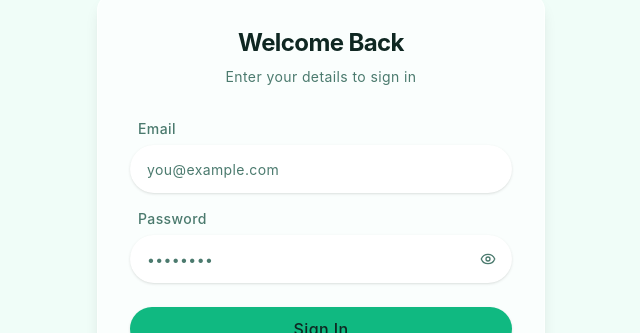
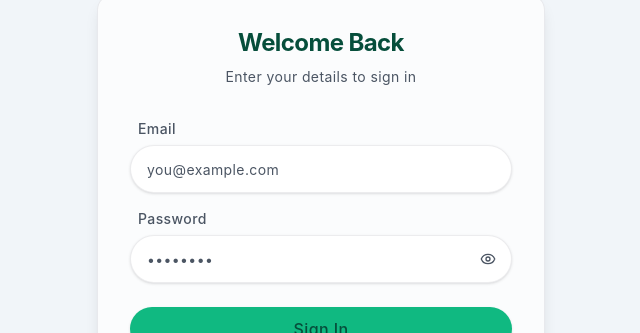
Before and after one commit to mkenjy97/REACT_APP, a React (Vite) app: page /auth in a window 1280 px wide. Shown: the part 107-440 px from the top of the page, without its empty margins (319-959 px from the left). Built offline with nearby package versions, Linux system fonts and the light colour scheme; no server answers; the database is empty.

Commit message:
theme management update

```diff
--- a/src/components/layout/BottomNav.tsx
+++ b/src/components/layout/BottomNav.tsx
@@ -41,16 +41,16 @@ export function BottomNav() {
                 <NavIcon
                   size={22}
                   strokeWidth={isActive ? 2.5 : 1.8}
-                  className={isActive ? 'text-emerald-400' : ''}
+                  className={isActive ? 'text-primary-400' : ''}
                 />
-                <span className={`text-[10px] mt-1 font-medium ${isActive ? 'text-emerald-400' : ''}`}>
+                <span className={`text-[10px] mt-1 font-medium ${isActive ? 'text-primary-400' : ''}`}>
                   {label}
                 </span>
               </div>
               {isActive && (
                 <motion.div
                   layoutId="bottom-nav-active"
-                  className="absolute bg-emerald-500/15 rounded-2xl w-20 h-[64px] z-0"
+                  className="absolute bg-primary-500/15 rounded-2xl w-20 h-[64px] z-0"
                   transition={TRANSITIONS.spring}
                 />
               )}
--- /dev/null
+++ b/src/config/themes.config.ts
@@ -0,0 +1,196 @@
+export type Palette = {
+  50: string;
+  100: string;
+  200: string;
+  300: string;
+  400: string;
+  500: string;
+  bg: string;
+  surface: string;
+  text: string;
+  textMuted: string;
+};
+
+export interface AppTheme {
+  id: string;
+  name: string;
+  light: Palette;
+  dark: Palette;
+}
+
+/**
+ * PREDEFINED_THEMES
+ * Refined for WCAG 2.1 Accessibility & Visual Depth
+ */
+export const PREDEFINED_THEMES: AppTheme[] = [
+  {
+    id: 'emerald',
+    name: 'Emerald',
+    light: {
+      50: '#ecfdf5',
+      100: '#d1fae5',
+      200: '#a7f3d0',
+      300: '#6ee7b7',
+      400: '#34d399',
+      500: '#10b981',
+      bg: '#f1f5f9', // Light Gray-Blue for better card contrast
+      surface: '#ffffff',
+      text: '#064e3b',
+      textMuted: '#4b5563',
+    },
+    dark: {
+      50: '#064e3b',
+      100: '#065f46',
+      200: '#047857',
+      300: '#059669',
+      400: '#10b981',
+      500: '#34d399',
+      bg: '#022c22',
+      surface: '#064e3b',
+      text: '#f0fdf4',
+      textMuted: '#94a3b8',
+    }
+  },
+  {
+    id: 'blue',
+    name: 'Ocean Blue',
+    light: {
+      50: '#eff6ff',
+      100: '#dbeafe',
+      200: '#bfdbfe',
+      300: '#93c5fd',
+      400: '#60a5fa',
+      500: '#3b82f6',
+      bg: '#f0f4f8',
+      surface: '#ffffff',
+      text: '#1e3a8a',
+      textMuted: '#4b5563',
+    },
+    dark: {
+      50: '#1e3a8a',
+      100: '#1e40af',
+      200: '#1d4ed8',
+      300: '#2563eb',
+      400: '#3b82f6',
+      500: '#60a5fa',
+      bg: '#0f172a',
+      surface: '#1e293b',
+      text: '#f8fafc',
+      textMuted: '#94a3b8',
+    }
+  },
+  {
+    id: 'purple',
+    name: 'Royal Purple',
+    light: {
+      50: '#faf5ff',
+      100: '#f3e8ff',
+      200: '#e9d5ff',
+      300: '#d8b4fe',
+      400: '#c084fc',
+      500: '#a855f7',
+      bg: '#f5f3ff',
+      surface: '#ffffff',
+      text: '#4c1d95',
+      textMuted: '#4b5563',
+    },
+    dark: {
+      50: '#4c1d95',
+      100: '#5b21b6',
+      200: '#6d28d9',
+      300: '#7c3aed',
+      400: '#8b5cf6',
+      500: '#a78bfa',
+      bg: '#1e1b4b',
+      surface: '#312e81',
+      text: '#f5f3ff',
+      textMuted: '#a78bfa',
+    }
+  },
+  {
+    id: 'orange',
+    name: 'Sunset Orange',
+    light: {
+      50: '#fff7ed',
+      100: '#ffedd5',
+      200: '#fed7aa',
+      300: '#fdba74',
+      400: '#fb923c',
+      500: '#f97316',
+      bg: '#fff7ed',
+      surface: '#ffffff',
+      text: '#7c2d12',
+      textMuted: '#57534e',
+    },
+    dark: {
+      50: '#7c2d12',
+      100: '#9a3412',
+      200: '#c2410c',
+      300: '#ea580c',
+      400: '#f97316',
+      500: '#fb923c',
+      bg: '#291b15',
+      surface: '#431407',
+      text: '#fff7ed',
+      textMuted: '#fdba74',
+    }
+  },
+  {
+    id: 'rose',
+    name: 'Rose Pink',
+    light: {
+      50: '#fff1f2',
+      100: '#ffe4e6',
+      200: '#fecdd3',
+      300: '#fda4af',
+      400: '#fb7185',
+      500: '#f43f5e',
+      bg: '#fff1f2',
+      surface: '#ffffff',
+      text: '#881337',
+      textMuted: '#4b5563',
+    },
+    dark: {
+      50: '#881337',
+      100: '#9f1239',
+      200: '#be123c',
+      300: '#e11d48',
+      400: '#f43f5e',
+      500: '#fb7185',
+      bg: '#310a11',
+      surface: '#4c0519',
+      text: '#fff1f2',
+      textMuted: '#fda4af',
+    }
+  },
+  {
+    id: 'slate',
+    name: 'Modern Slate',
+    light: {
+      50: '#f8fafc',
+      100: '#f1f5f9',
+      200: '#e2e8f0',
+      300: '#cbd5e1',
+      400: '#94a3b8',
+      500: '#64748b',
+      bg: '#f1f5f9',
+      surface: '#ffffff',
+      text: '#0f172a',
+      textMuted: '#475569',
+    },
+    dark: {
+      50: '#0f172a',
+      100: '#1e293b',
+      200: '#334155',
+      300: '#475569',
+      400: '#64748b',
+      500: '#94a3b8',
+      bg: '#020617',
+      surface: '#0f172a',
+      text: '#f1f5f9',
+      textMuted: '#94a3b8',
+    }
+  }
+];
+
+export const DEFAULT_THEME = PREDEFINED_THEMES[0];
--- a/src/index.css
+++ b/src/index.css
@@ -33,12 +33,12 @@
     --primary-500: #10b981;
 
     /* Light Theme */
-    --bg-color: #f0fdf8;
+    --bg-color: #f8fafc;
     --surface-color: #ffffff;
-    --text-color: #0f2722;
-    --text-muted: #4b7a6e;
-    --glass-border: rgba(255, 255, 255, 0.6);
-    --glass-bg: rgba(255, 255, 255, 0.65);
+    --text-color: #0f172a;
+    --text-muted: #475569;
+    --glass-border: rgba(15, 23, 42, 0.08);
+    --glass-bg: rgba(255, 255, 255, 0.7);
 
     /* Layout Tokens */
     --radius-card-val: 1.5rem;
@@ -60,8 +60,8 @@
     --surface-color: #0d1a16;
     --text-color: #ecfdf5;
     --text-muted: #6ee7b7;
-    --glass-border: rgba(52, 211, 153, 0.12);
-    --glass-bg: rgba(13, 26, 22, 0.55);
+    --glass-border: rgba(255, 255, 255, 0.08);
+    --glass-bg: rgba(0, 0, 0, 0.25);
   }
 
   body {
@@ -81,4 +81,27 @@
   .glass-button {
     @apply backdrop-blur-md bg-glass-bg border border-glass-border hover:bg-glass-border transition-all duration-300 rounded-full font-medium active:scale-95 disabled:opacity-50 disabled:pointer-events-none;
   }
+
+  /* Custom Color Picker Styling */
+  .color-picker-input {
+    -webkit-appearance: none;
+    -moz-appearance: none;
+    appearance: none;
+    padding: 0;
+    border: none;
+  }
+
+  .color-picker-input::-webkit-color-swatch-wrapper {
+    padding: 0;
+  }
+
+  .color-picker-input::-webkit-color-swatch {
+    border: none;
+    border-radius: 9999px;
+  }
+
+  .color-picker-input::-moz-color-swatch {
+    border: none;
+    border-radius: 9999px;
+  }
 }
--- a/src/store/useThemeStore.ts
+++ b/src/store/useThemeStore.ts
@@ -3,18 +3,12 @@ import { persist } from 'zustand/middleware';
 import i18n from '@/i18n/config';
 import { doc, setDoc, getDoc } from 'firebase/firestore';
 import { db } from '@/services/firebase';
+import { type Palette, PREDEFINED_THEMES, DEFAULT_THEME } from '@/config/themes.config';
+
+export type { Palette };
 
 export const subscribeToTheme = () => {};
 export const unsubscribeTheme = () => {};
-
-export type Palette = {
-  50: string;
-  100: string;
-  200: string;
-  300: string;
-  400: string;
-  500: string;
-};
 
 type ThemeState = {
   isDark: boolean;
@@ -26,6 +20,7 @@ type ThemeState = {
   toggleTheme: () => void;
   setLanguage: (lang: string) => void;
   setPaletteColor: (mode: 'light' | 'dark', shade: keyof Palette, color: string) => void;
+  setThemeFromPreset: (themeId: string) => void;
   setAppName: (name: string) => void;
   setAppIcon: (url: string | null) => void;
   resetPalettes: () => void;
@@ -34,31 +29,13 @@ type ThemeState = {
   _applyPalette: () => void;
 };
 
-const defaultLightPalette: Palette = {
-  50: '#ecfdf5',
-  100: '#d1fae5',
-  200: '#a7f3d0',
-  300: '#6ee7b7',
-  400: '#34d399',
-  500: '#10b981',
-};
-
-const defaultDarkPalette: Palette = {
-  50: '#0f2722',
-  100: '#134e3a',
-  200: '#065f46',
-  300: '#047857',
-  400: '#059669',
-  500: '#34d399',
-};
-
 export const useThemeStore = create<ThemeState>()(
   persist(
     (set, get) => ({
       isDark: window.matchMedia('(prefers-color-scheme: dark)').matches,
       language: 'en',
-      lightPalette: defaultLightPalette,
-      darkPalette: defaultDarkPalette,
+      lightPalette: DEFAULT_THEME.light,
+      darkPalette: DEFAULT_THEME.dark,
       appName: 'SpendLess',
       appIconUrl: null,
 
@@ -90,11 +67,19 @@ export const useThemeStore = create<ThemeState>()(
         get()._applyPalette();
       },
 
+      setThemeFromPreset: (themeId: string) => {
+        const theme = PREDEFINED_THEMES.find(t => t.id === themeId);
+        if (theme) {
+          set({ lightPalette: theme.light, darkPalette: theme.dark });
+          get()._applyPalette();
+        }
+      },
+
       setAppName: (name: string) => set({ appName: name }),
       setAppIcon: (url: string | null) => set({ appIconUrl: url }),
 
       resetPalettes: () => {
-        set({ lightPalette: defaultLightPalette, darkPalette: defaultDarkPalette });
+        set({ lightPalette: DEFAULT_THEME.light, darkPalette: DEFAULT_THEME.dark });
         get()._applyPalette();
       },
 
@@ -103,8 +88,8 @@ export const useThemeStore = create<ThemeState>()(
         if (snap.exists()) {
           const data = snap.data();
           set({
-            lightPalette: data.lightPalette || defaultLightPalette,
-            darkPalette: data.darkPalette || defaultDarkPalette,
+            lightPalette: data.lightPalette || DEFAULT_THEME.light,
+            darkPalette: data.darkPalette || DEFAULT_THEME.dark,
           });
           get()._applyPalette();
         }
@@ -120,9 +105,18 @@ export const useThemeStore = create<ThemeState>()(
       _applyPalette: () => {
         const { isDark, lightPalette, darkPalette } = get();
         const activePalette = isDark ? darkPalette : lightPalette;
-        Object.entries(activePalette).forEach(([shade, color]) => {
+
+        // Primary shades
+        [50, 100, 200, 300, 400, 500].forEach(shade => {
+          const color = activePalette[shade as keyof Palette];
           document.documentElement.style.setProperty(`--primary-${shade}`, color as string);
         });
+
+        // Background, Surface, Text
+        document.documentElement.style.setProperty('--bg-color', activePalette.bg);
+        document.documentElement.style.setProperty('--surface-color', activePalette.surface);
+        document.documentElement.style.setProperty('--text-color', activePalette.text);
+        document.documentElement.style.setProperty('--text-muted', activePalette.textMuted);
       }
     }),
     {
--- a/src/validation/budget.schema.ts
+++ b/src/validation/budget.schema.ts
@@ -34,8 +34,8 @@ export const expenseSchema = z.object({
   date: z.string().optional(),
   description: z.string().min(1, 'Inserisci una descrizione').max(100),
   isFixed: z.boolean(),
-  billingDay: z.number().min(1).max(31).optional().nullable(),
-  accountSource: z.string().optional().nullable(),
+  billingDay: z.number().min(1).max(31).or(z.literal(NaN)).optional().nullable(),
+  accountSource: z.string().optional().nullable().or(z.literal('')),
   location: z
     .object({
       lat: z.number(),
```
Also changed, not shown: src/features/budget/DashboardPage.tsx (+6 -6 lines), src/features/budget/ExpenseFormPage.tsx (+6 -8 lines), src/features/budget/ExpenseHistoryPage.tsx (+4 -4 lines), src/features/budget/FixedExpensesPage.tsx (+5 -7 lines), src/features/budget/RecapPage.tsx (+8 -8 lines), src/features/profile/ProfilePage.tsx (+32 -3 lines), 1 other file (tests, documents, lock files or other folders).
